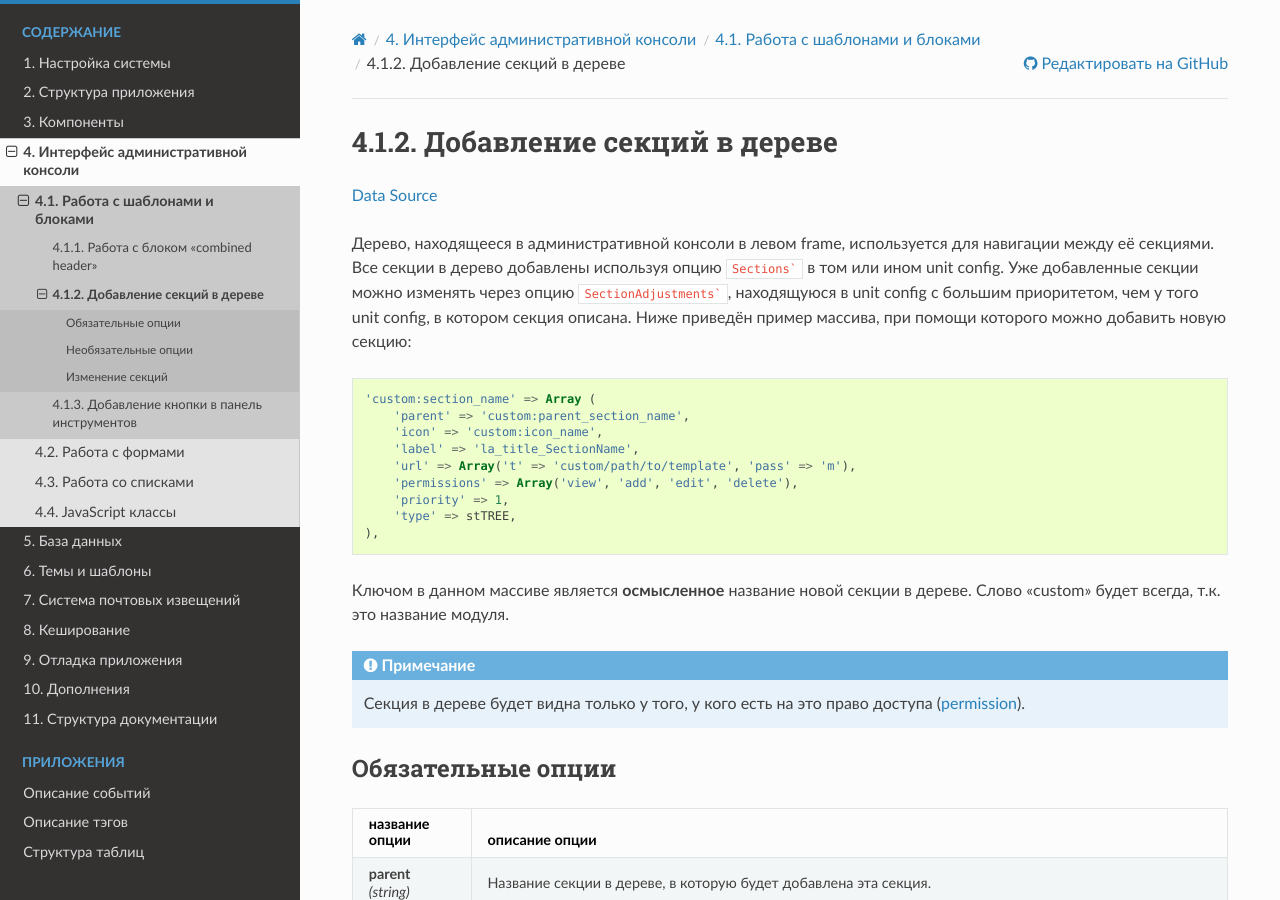
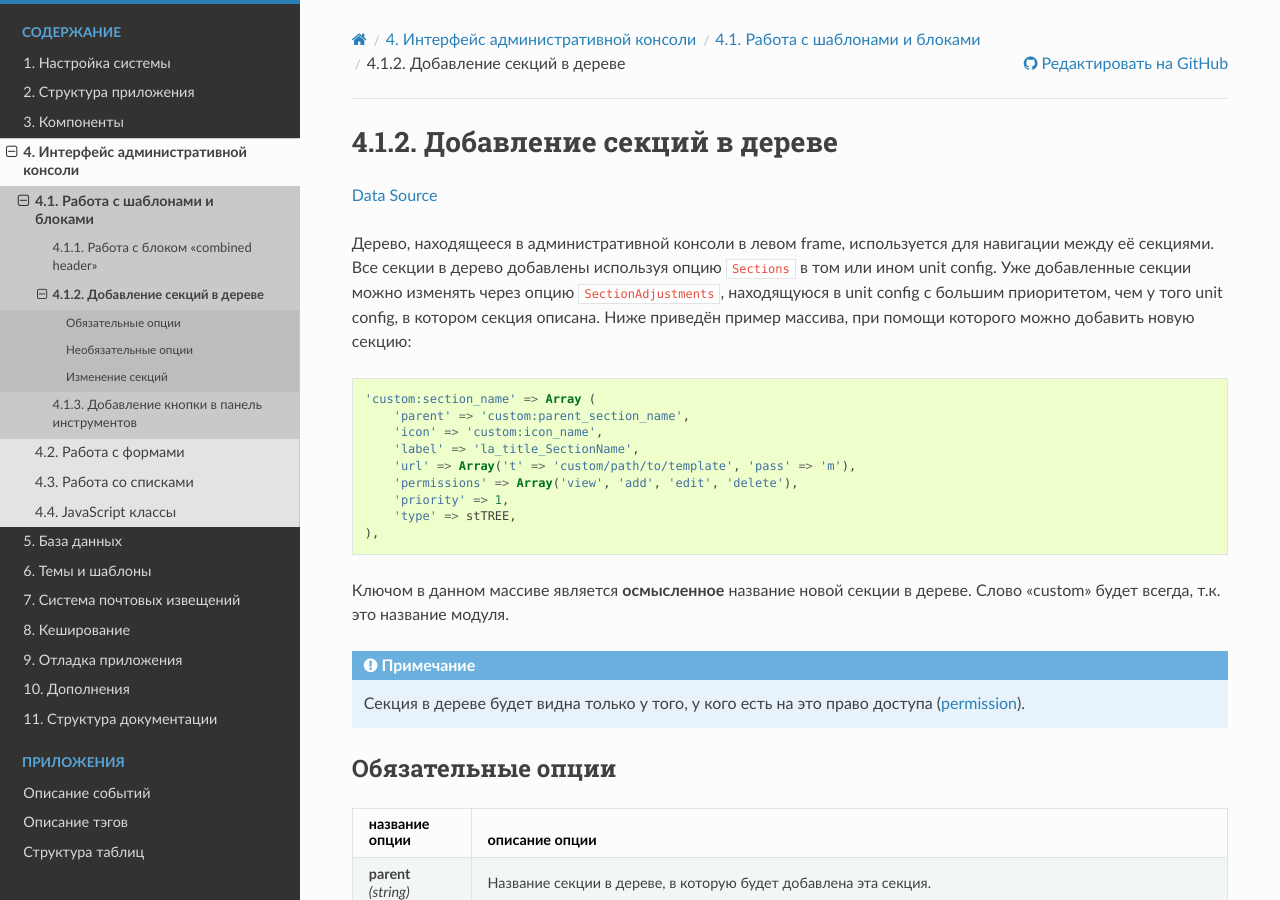
Before and after one commit to in-portal/guide-ru, a Sphinx documentation site: the page built from docs/admin_console_ui/templates_and_blocks/tree_sections.rst, in a window 1280 px wide and 900 px high. Built offline with Sphinx 7.4.7 and the Read the Docs theme 3.1.0, drawn with Linux system fonts in a browser that asks for light colours.

````diff
--- a/docs/admin_console_ui/templates_and_blocks/tree_sections.rst
+++ b/docs/admin_console_ui/templates_and_blocks/tree_sections.rst
@@ -3,8 +3,8 @@
 `Data Source`_
 
 Дерево, находящееся в административной консоли в левом frame, используется для навигации между её секциями.
-Все секции в дерево добавлены используя опцию ``Sections``` в том или ином unit config. Уже добавленные
-секции можно изменять через опцию ``SectionAdjustments```, находящуюся в unit config с большим
+Все секции в дерево добавлены используя опцию ``Sections`` в том или ином unit config. Уже добавленные
+секции можно изменять через опцию ``SectionAdjustments``, находящуюся в unit config с большим
 :ref:`приоритетом <uc_ConfigPriority>`, чем у того unit config, в котором секция описана. Ниже приведён
 пример массива, при помощи которого можно добавить новую секцию:
 
````
